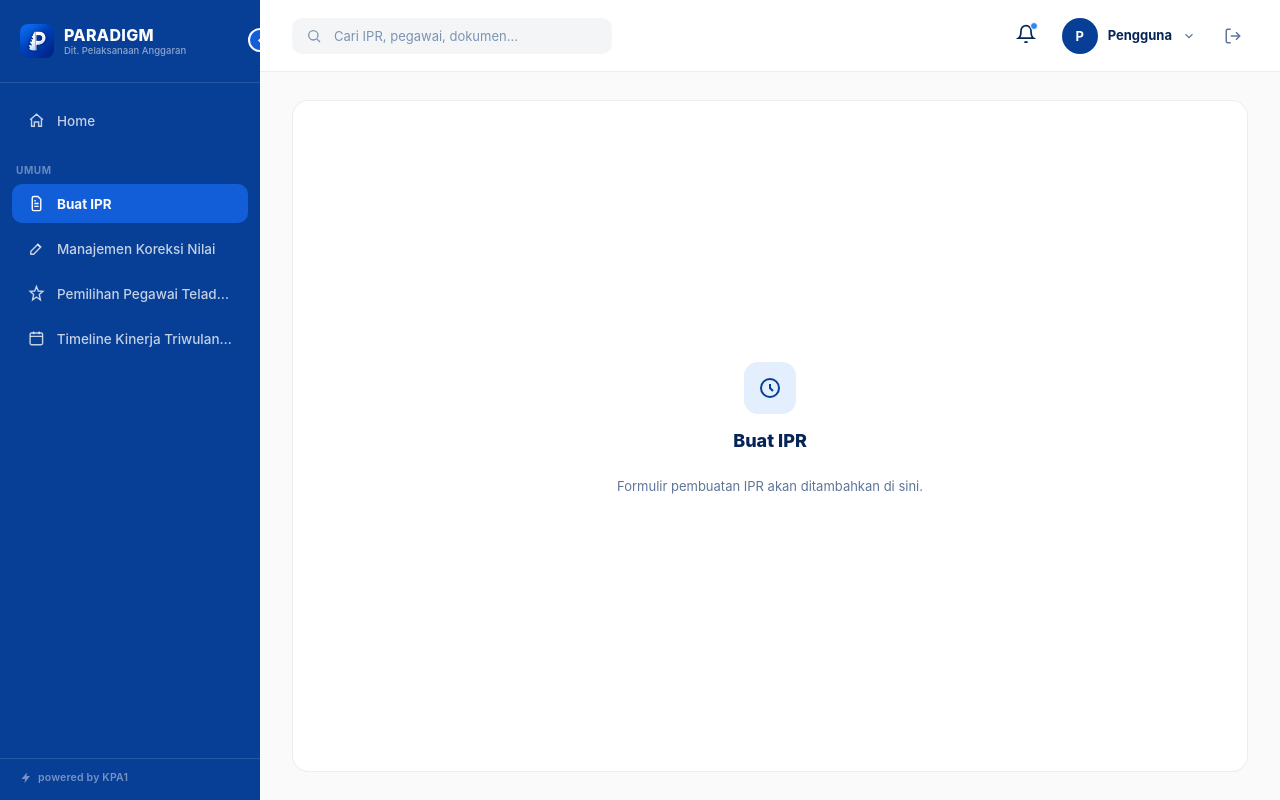
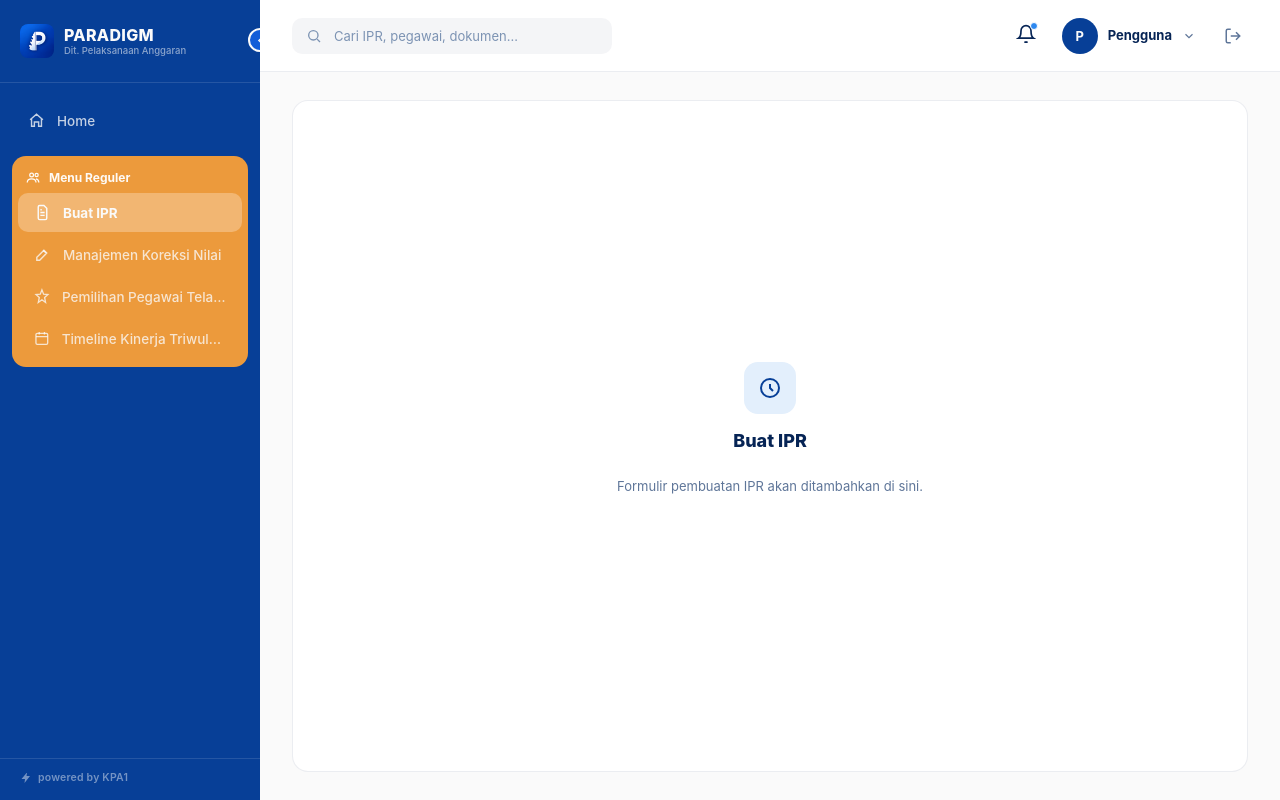
Before and after one commit to anagram-project/paradigm, a Next.js app: page /dashboard/buat-ipr in a window 1280 px wide. Built offline with nearby package versions, Linux system fonts and the light colour scheme; no server answers.

Commit message:
Sesuaikan warna kuning pada kartu menu & tombol toggle sidebar

```diff
--- a/app/dashboard/DashboardShell.js
+++ b/app/dashboard/DashboardShell.js
@@ -19,15 +19,24 @@ const HOME_ITEM = {
   ),
 };
 
-// Klasifikasi menu di sidebar: setiap grup punya label kecil di atasnya.
-// - "Umum": menu yang bisa diakses semua role (termasuk role Biasa).
-// - "Khusus LO Subdit": menu yang hanya untuk role dengan akses penuh
+// Klasifikasi menu di sidebar: tiap grup dirender sebagai kartu berwarna
+// dengan judul + ikon di atasnya.
+// - "Menu Reguler": menu yang bisa diakses semua role (termasuk role Biasa).
+// - "Menu Khusus LO": menu yang hanya untuk role dengan akses penuh
 //   (Admin KKPA & LO Subdit) — lihat lib/roles.js. Kalau semua item dalam
-//   satu grup tersembunyi untuk role yang login, judul grupnya juga ikut
+//   satu grup tersembunyi untuk role yang login, kartu grupnya juga ikut
 //   disembunyikan (lihat filter di komponen DashboardShell).
 const NAV_GROUPS = [
   {
-    label: "Umum",
+    label: "Menu Reguler",
+    icon: (
+      <svg width="15" height="15" viewBox="0 0 24 24" fill="none" stroke="currentColor" strokeWidth="2">
+        <circle cx="9" cy="8" r="3" />
+        <path d="M2 20c0-3.5 3-6 7-6s7 2.5 7 6" />
+        <circle cx="17" cy="8" r="2.5" />
+        <path d="M16 14.2c2.8.6 4.5 2.6 4.5 5.8" />
+      </svg>
+    ),
     items: [
       {
         href: "/dashboard/buat-ipr",
@@ -71,7 +80,13 @@ const NAV_GROUPS = [
     ],
   },
   {
-    label: "Khusus LO Subdit",
+    label: "Menu Khusus LO",
+    icon: (
+      <svg width="15" height="15" viewBox="0 0 24 24" fill="none" stroke="currentColor" strokeWidth="2">
+        <circle cx="12" cy="8" r="4" />
+        <path d="M4 20c0-4.4 3.6-7 8-7s8 2.6 8 7" />
+      </svg>
+    ),
     items: [
       {
         href: "/dashboard/verifikasi-koreksi",
@@ -109,14 +124,14 @@ const SETTINGS_ITEM = {
   ),
 };
 
-function NavLink({ item, pathname, collapsed }) {
+function NavLink({ item, pathname, collapsed, boxed }) {
   const isActive = pathname === item.href;
   return (
     <Link
       href={item.href}
-      className={`${styles.navItem} ${isActive ? styles.navItemActive : ""} ${
-        collapsed ? styles.navItemCollapsed : ""
-      }`}
+      className={`${styles.navItem} ${boxed ? styles.navItemBoxed : ""} ${
+        isActive ? (boxed ? styles.navItemBoxedActive : styles.navItemActive) : ""
+      } ${collapsed ? styles.navItemCollapsed : ""}`}
       title={collapsed ? item.label : undefined}
     >
       {item.icon}
@@ -209,10 +224,24 @@ export default function DashboardShell({ user, children }) {
           {canSeeHome && <NavLink item={HOME_ITEM} pathname={pathname} collapsed={collapsed} />}
 
           {visibleNavGroups.map((group) => (
-            <div key={group.label} className={styles.navGroup}>
-              {!collapsed && <div className={styles.navGroupLabel}>{group.label}</div>}
+            <div
+              key={group.label}
+              className={`${styles.navGroup} ${!collapsed ? styles.navGroupBox : ""}`}
+            >
+              {!collapsed && (
+                <div className={styles.navGroupHeader}>
+                  {group.icon}
+                  <span>{group.label}</span>
+                </div>
+              )}
               {group.items.map((item) => (
-                <NavLink key={item.href} item={item} pathname={pathname} collapsed={collapsed} />
+                <NavLink
+                  key={item.href}
+                  item={item}
+                  pathname={pathname}
+                  collapsed={collapsed}
+                  boxed={!collapsed}
+                />
               ))}
             </div>
           ))}
--- a/app/dashboard/layout.module.css
+++ b/app/dashboard/layout.module.css
@@ -109,11 +109,11 @@
   display: flex;
   flex-direction: column;
   gap: 2px;
-  margin-top: 14px;
+  margin: 12px 12px 0;
 }
 
 .navGroup:first-child {
-  margin-top: 0;
+  margin-top: 12px;
 }
 
 .navGroupLabel {
@@ -124,6 +124,31 @@
   letter-spacing: 0.6px;
   text-transform: uppercase;
   white-space: nowrap;
+}
+
+/* Kartu klasifikasi menu (Menu Reguler / Menu Khusus LO): satu blok warna
+   amber membungkus judul grup + item-itemnya, supaya kategori menu terlihat
+   jelas dibanding cuma label kecil. */
+.navGroupBox {
+  background: var(--amber);
+  border-radius: 14px;
+  padding: 6px 0 8px;
+  gap: 1px;
+}
+
+.navGroupHeader {
+  display: flex;
+  align-items: center;
+  gap: 8px;
+  padding: 8px 14px 6px;
+  color: rgba(255, 255, 255, 0.95);
+  font-size: 12px;
+  font-weight: 700;
+  white-space: nowrap;
+}
+
+.navGroupBox .navItem {
+  margin: 1px 6px;
 }
 
 .navItem {
@@ -158,6 +183,21 @@
 
 .navItemActive {
   background: var(--azure);
+  color: var(--white);
+  font-weight: 700;
+}
+
+/* Item di dalam kartu grup (.navGroupBox) pakai overlay putih transparan
+   untuk hover/aktif, bukan biru azure — supaya tetap kontras di atas
+   background amber. Selector digabung (.navItem.navItemBoxed) supaya
+   urutan di file tidak memengaruhi mana yang menang. */
+.navItem.navItemBoxed:hover {
+  background: rgba(255, 255, 255, 0.16);
+  color: var(--white);
+}
+
+.navItem.navItemBoxedActive {
+  background: rgba(255, 255, 255, 0.28);
   color: var(--white);
   font-weight: 700;
 }
```
